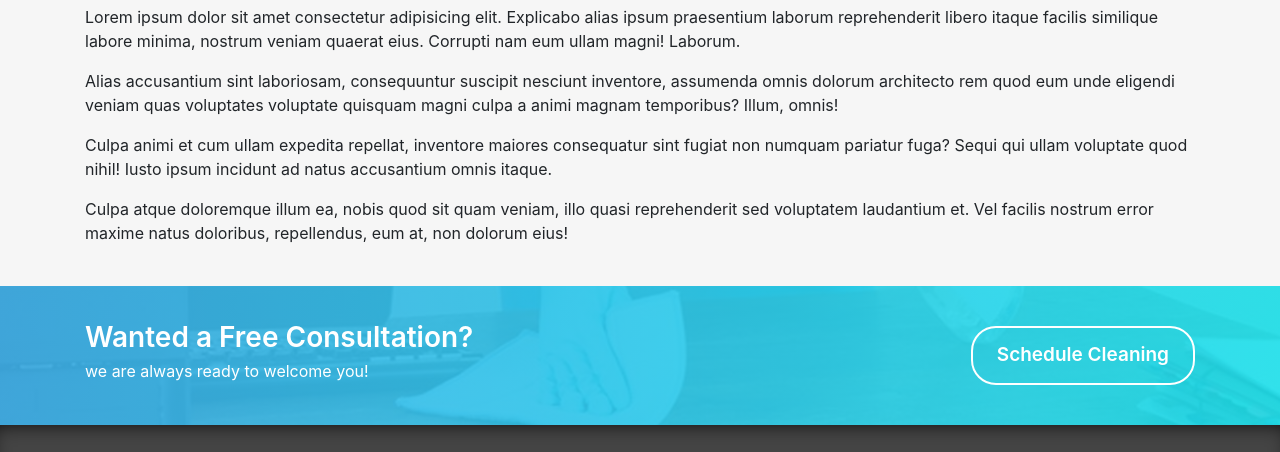
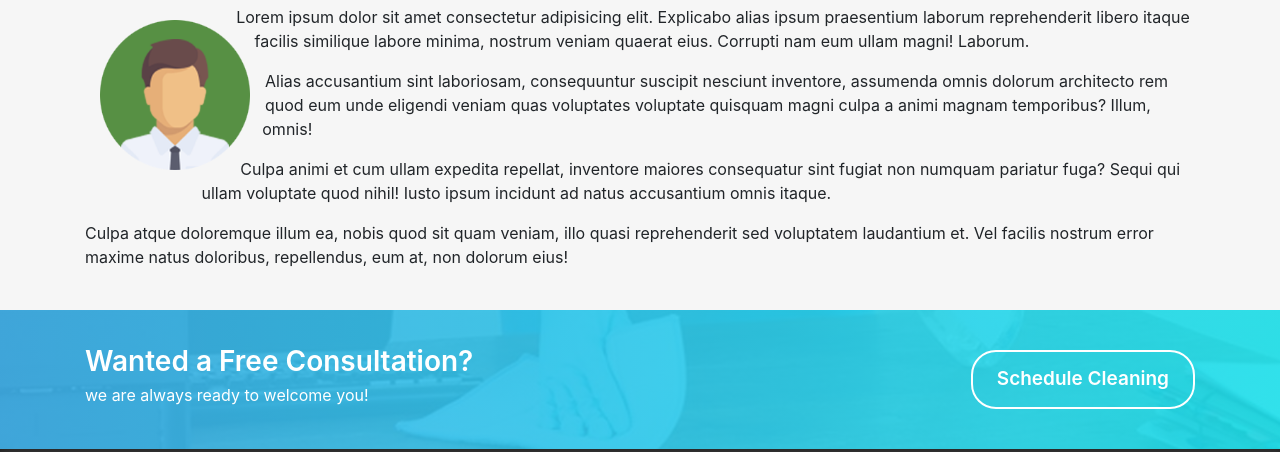
Before and after one commit to sarkaromar/helpmate, a website: page app/about.html in a window 1280 px wide. Shown: the part 301-753 px from the top of the page. Drawn offline with nearby package versions, Linux system fonts and the light colour scheme.

Commit message:
Design update

```diff
--- a/app/about.html
+++ b/app/about.html
@@ -71,6 +71,7 @@
         <div class="row">
             <div class="col-lg-12">
                 <h1>Lorem ipsum dolor sit amet consectetur adipisicing elit.</h1>
+                <img class="about-img" src="images/about/Team2.png" alt="">
                 <p>Lorem ipsum dolor sit amet consectetur adipisicing elit. Explicabo alias ipsum praesentium laborum reprehenderit libero itaque facilis similique labore minima, nostrum veniam quaerat eius. Corrupti nam eum ullam magni! Laborum.</p>
                 <p>Alias accusantium sint laboriosam, consequuntur suscipit nesciunt inventore, assumenda omnis dolorum architecto rem quod eum unde eligendi veniam quas voluptates voluptate quisquam magni culpa a animi magnam temporibus? Illum, omnis!</p>
                 <p>Culpa animi et cum ullam expedita repellat, inventore maiores consequatur sint fugiat non numquam pariatur fuga? Sequi qui ullam voluptate quod nihil! Iusto ipsum incidunt ad natus accusantium omnis itaque.</p>
--- a/app/sass/style.scss
+++ b/app/sass/style.scss
@@ -350,6 +350,12 @@ header{
 }
 .about{
 	padding: 25px 0;
+	.about-img{
+		float: left;
+		shape-outside: circle(50% at 50% 50%);
+		width: 150px;
+		margin: 15px;
+	}
 }
 .login{
 	padding: 100px 0;
```
Also changed, not shown: app/css/style.css, app/css/style.min.css.
